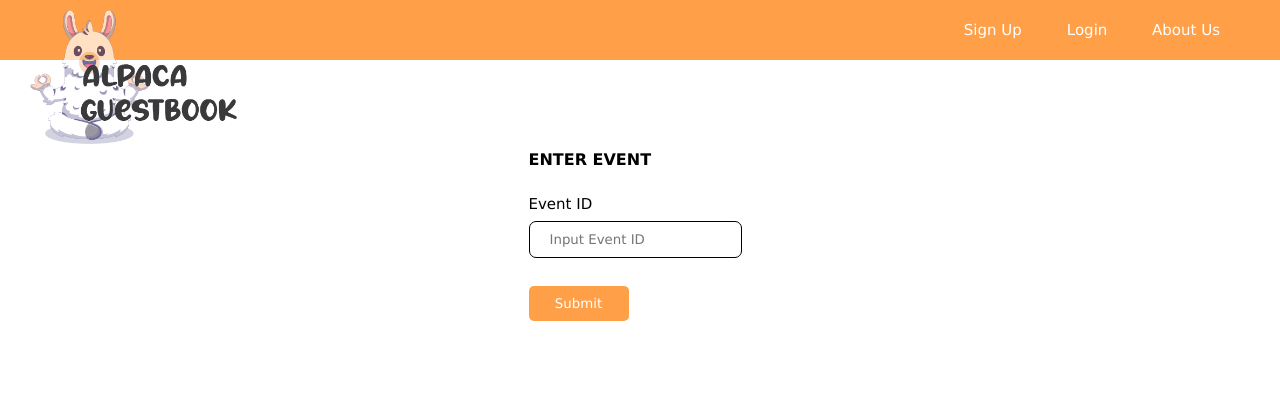
After one commit to Miki-mi/AWS-PBL-Guestbook, a PHP site: page /home.php in a window 1280 px wide. The commit adds this page. Shown: the top 420 px of the page. Run offline with PHP 8.4, Linux system fonts and the light colour scheme.

```diff
--- a/eventnotexist.php
+++ b/eventnotexist.php
@@ -25,8 +25,8 @@
         <p>Event ID does not exist.</p>
         <p>Do you want to create an event?</p>
         <br>
-        <?php $userid = $_GET['userid']; ?>
-        <button class="btn btn-outline-info"><a href="controller/createEvent.php?userid=<?=$userid?> ">Yes</a></button>
+        <?php $eventid = $_GET['eventid']; ?>
+        <button class="btn btn-outline-info"><a href="controller/createEvent.php?eventid=<?=$eventid?> ">Yes</a></button>
         <br>
         <button class="btn btn-outline-info"><a href="login.php">No</a></button>
     </div>
--- /dev/null
+++ b/home.php
@@ -0,0 +1,61 @@
+<?php
+// session_start();
+
+// $_SESSION['userid'] = NULL;
+// $userid = $_SESSION['userid'];
+// if($userid != NULL)
+// {
+//     header("location: ./view.php?userid=$userid");
+// }
+
+// else
+// {
+?>
+
+<!DOCTYPE html>
+<html lang="en">
+<head>
+    <meta charset="UTF-8">
+    <meta http-equiv="X-UA-Compatible" content="IE=edge">
+    <meta name="viewport" content="width=device-width, initial-scale=1.0">
+    <link rel="stylesheet" href="css/signup.css">
+    <link rel="preconnect" href="https://fonts.googleapis.com">
+    <link rel="preconnect" href="https://fonts.gstatic.com" crossorigin>
+    <link href="https://fonts.googleapis.com/css2?family=Montserrat:wght@300&display=swap" rel="stylesheet">
+    <title>GUESTBOOK</title>
+
+</head>
+<body>
+    <!-- navbar -->
+    <div class="navbar1">
+        <div class="menu">
+            <a href="signup.php" class="list">Sign Up</a>
+            <a href="login.php" class="list">Login </a>
+            <a href="#" class="list">About Us</a>
+        </div>
+        <a href="signup.php"><img src="./images/logo.png" alt="Logo" class="logo"></a>
+    </div>
+
+<!-- event Form -->
+<div class="bg-register">
+    <div class="container">
+        <div class="box-register">
+            <div class="box">
+        <div class="heading">
+            <b>ENTER EVENT</b>
+        </div>
+            <form method="POST" action="controller/doEnterEvent.php">
+                <div class="form-group">
+                    <label>Event ID</label>
+                    <br>
+                    <input type="text" name="eventid" id="eventid" class="form" placeholder="Input Event ID">
+                </div>
+
+                <button type="submit" name="btnLogin" class="btn btn-success"> Submit </button>
+            </form>
+        </div>
+    </div>
+</body>
+</html>
+
+<?php //} ?>
--- a/signup.php
+++ b/signup.php
@@ -34,7 +34,7 @@
                         <label>Username</label>
                         <br>
                         <input type="text" name="username" id="username" class="form"
-                        placeholder="Input Username">
+                        placeholder="Input Username / Email">
                     </div>
                     <div class="form-group">
                         <label>Email</label>
@@ -56,8 +56,10 @@
                     </div>
 
                     <button type="submit" name="btnSignUp" class="btn btn-success">Sign Up</button>
-                    <br>
+                    <br><br>
                     <!-- login -->
+                    <a href="https://alpacaguestbook.auth.us-east-1.amazoncognito.com/signup?client_id=1qfajb1pike0of9nj625bk6ubi&response_type=token&scope=email+openid+profile&redirect_uri=https://alpacagb.site/" class="login">Sign up with Amazon Cognito</a>
+                    <br><br>
                     <a href="login.php" class="login">Already have an account? Login here</a>
                 </form>
             </div>
--- a/view.php
+++ b/view.php
@@ -9,7 +9,7 @@ if($eventid == NULL)
 }
 
 else
-{ $userid = $_GET['userid'];?>
+{ $eventid = $_GET['eventid'];?>
 
 <!DOCTYPE html>
 <html lang="en">
@@ -41,7 +41,7 @@ else
             </div>
             <br>
             <div class="form">
-                <form action="controller/addGuest.php?userid=<?=$userid?>"  method="POST">
+                <form action="controller/addGuest.php?eventid=<?=$eventid?>"  method="POST">
                     <div class="form-content">
                         <label for="name" class="label-heading">Name</label>
                         <br>
```
Also changed, not shown: login.php (+10 -14 lines).
